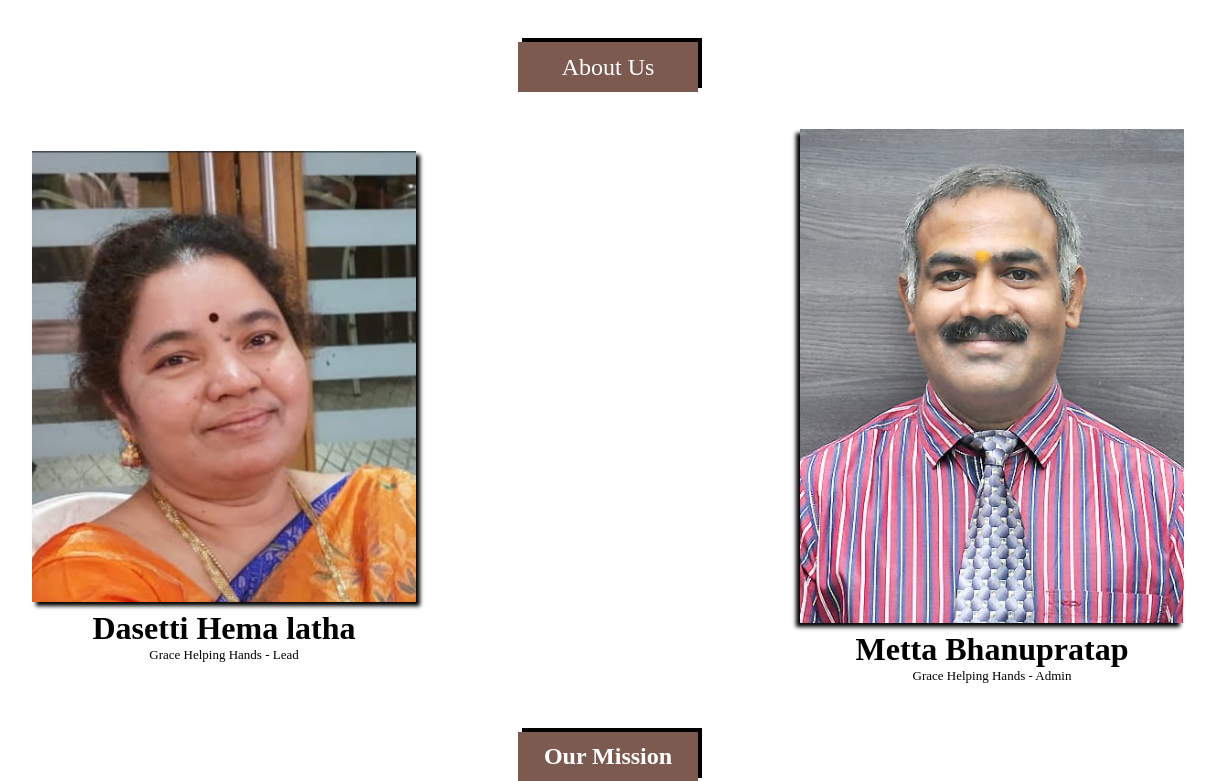
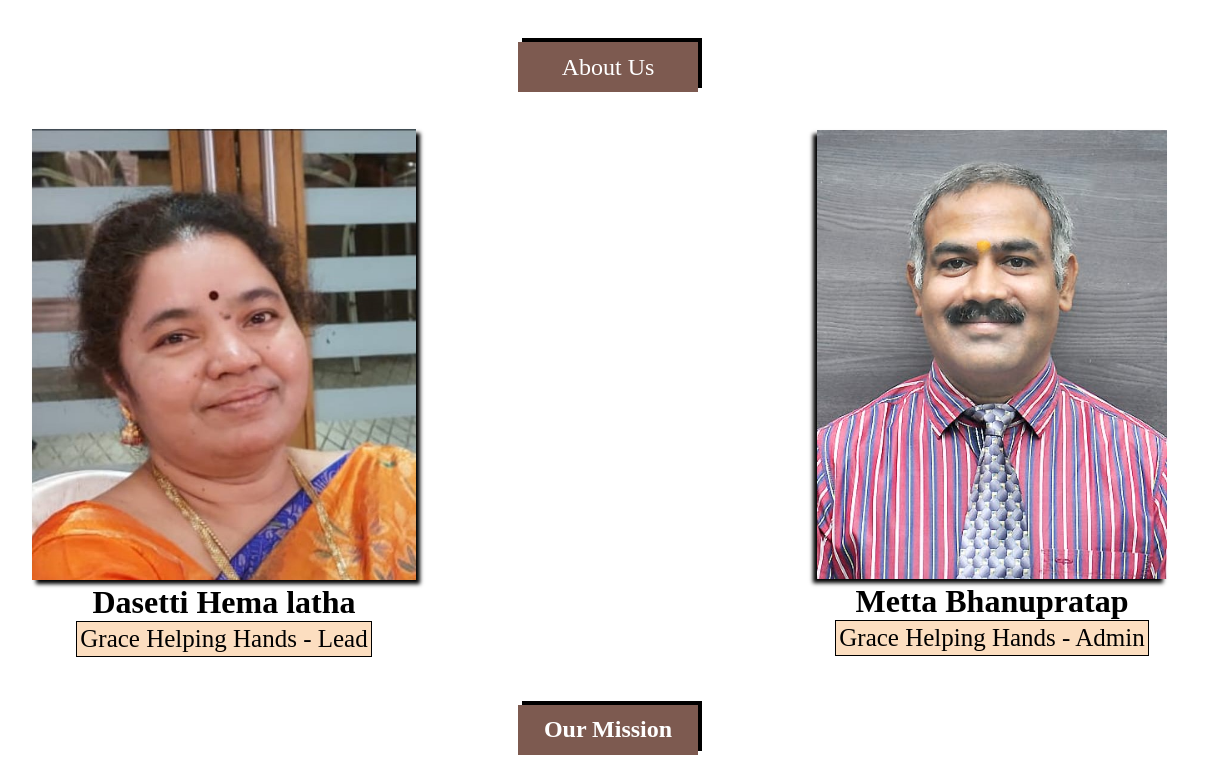
Before and after one commit to darshan1005/GHH-org, a React (Vite) app: page / in a window 1536 px wide. Shown: the part 820-1601 px from the top of the page, without its empty margins (160-1375 px from the left). Built offline with nearby package versions, Linux system fonts and the light colour scheme; a web font is replaced by a local one.

Commit message:
Add files via upload

```diff
--- a/src/main.css
+++ b/src/main.css
@@ -224,38 +224,38 @@ a {
   flex-direction: column;
   margin-top: 10px;
 }
+.about-section .owner-details .admin {
+  width: 60%;
+  margin-top: 7px;
+}
+.about-section .owner-details .admin img {
+  width: 100%;
+  box-shadow: 4px 4px 4px black;
+}
+.about-section .owner-details .admin .Admin-name {
+  font-weight: 700;
+  margin-top: 4px;
+}
+.about-section .owner-details .admin .admin-title {
+  font-size: 14px;
+  border: 1px solid black;
+  background: #fcdec0;
+  padding: 3px;
+}
 .about-section .owner-details .lead {
   width: 60%;
   margin-top: 7px;
 }
 .about-section .owner-details .lead img {
   width: 100%;
-  box-shadow: 4px 4px 4px black;
+  box-shadow: -4px 4px 4px black;
 }
 .about-section .owner-details .lead .Lead-name {
   font-weight: 700;
   margin-top: 4px;
 }
-.about-section .owner-details .lead .admin-title {
-  font-size: small;
-  border: 1px solid black;
-  background: #fcdec0;
-  padding: 3px;
-}
-.about-section .owner-details .admin {
-  width: 60%;
-  margin-top: 7px;
-}
-.about-section .owner-details .admin img {
-  width: 100%;
-  box-shadow: -4px 4px 4px black;
-}
-.about-section .owner-details .admin .Admin-name {
-  font-weight: 700;
-  margin-top: 4px;
-}
-.about-section .owner-details .admin .lead-title {
-  font-size: small;
+.about-section .owner-details .lead .lead-title {
+  font-size: 14px;
   border: 1px solid black;
   background: #fcdec0;
   padding: 3px;
@@ -568,7 +568,7 @@ a {
     font-size: medium;
   }
   .ourwork-section .ourwork .works ul li {
-    font-size: medium;
+    font-size: 14px;
     width: 140px;
     height: 160px;
   }
@@ -674,17 +674,39 @@ a {
     justify-content: center;
     align-items: center;
   }
-  .about-section .owner-details .lead,
-  .about-section .owner-details .admin {
+  .about-section .owner-details .lead {
     flex: 1;
     text-align: center;
+    display: grid;
+    place-items: center;
   }
-  .about-section .owner-details .lead img,
-  .about-section .owner-details .admin img {
+  .about-section .owner-details .lead img {
     max-width: 65%;
     height: auto;
     margin: 0;
     padding: 0;
+  }
+  .about-section .owner-details .lead .lead-title {
+    width: -moz-max-content;
+    width: max-content;
+    font-size: 15px;
+  }
+  .about-section .owner-details .admin {
+    flex: 1;
+    text-align: center;
+    display: grid;
+    place-items: center;
+  }
+  .about-section .owner-details .admin img {
+    max-width: 59.5%;
+    height: auto;
+    margin: 0;
+    padding: 0;
+  }
+  .about-section .owner-details .admin .admin-title {
+    width: -moz-max-content;
+    width: max-content;
+    font-size: 15px;
   }
   .about-section .mission .mission-statement .statement {
     font-size: large;
@@ -836,6 +858,8 @@ a {
     margin-top: 30px;
   }
   .about-section .owner-details .lead {
+    display: grid;
+    place-items: center;
     margin-top: 7px;
   }
   .about-section .owner-details .lead img {
@@ -845,21 +869,28 @@ a {
   .about-section .owner-details .lead .Lead-name {
     font-size: xx-large;
   }
-  .about-section .owner-details .lead .admin-title {
-    font-size: x-large;
+  .about-section .owner-details .lead .lead-title {
+    font-size: 25px;
+    width: -moz-max-content;
+    width: max-content;
   }
   .about-section .owner-details .admin {
+    display: grid;
+    place-items: center;
     margin-top: 7px;
   }
   .about-section .owner-details .admin img {
-    width: 50%;
+    width: 45.5%;
     box-shadow: -4px 4px 4px black;
   }
   .about-section .owner-details .admin .Admin-name {
     font-size: xx-large;
   }
-  .about-section .owner-details .admin .lead-title {
-    font-size: x-large;
+  .about-section .owner-details .admin .admin-title {
+    text-align: center;
+    font-size: 25px;
+    width: -moz-max-content;
+    width: max-content;
   }
   .about-section .mission {
     margin-top: 3rem;
```
